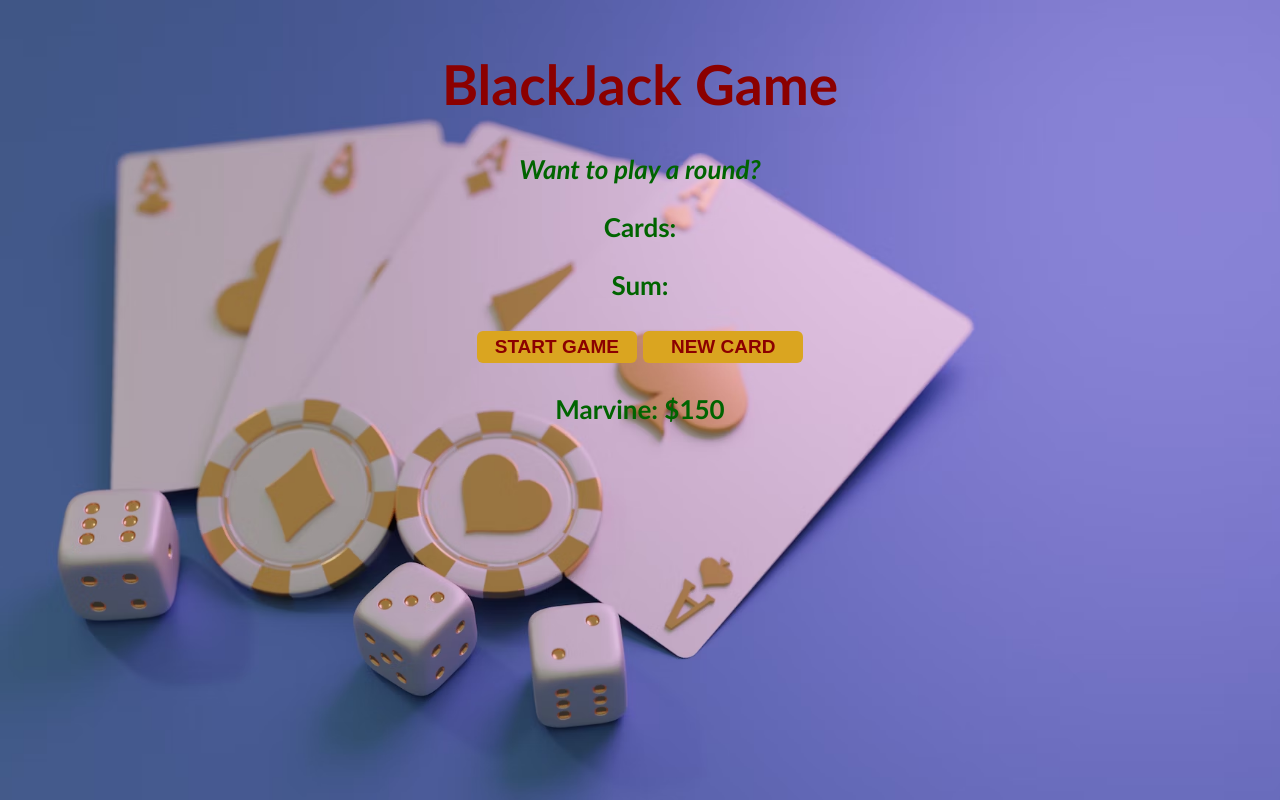
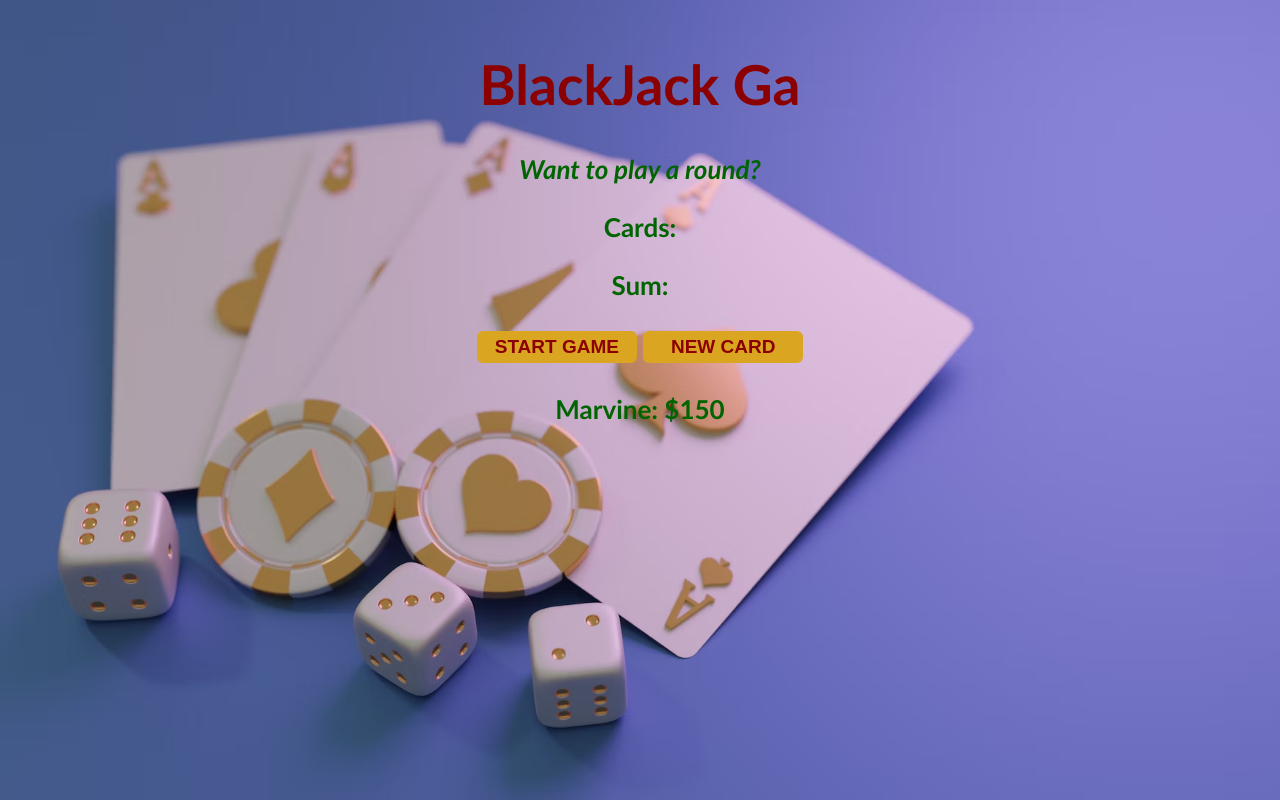
Before and after one commit to 896ma/Black-Jack-Game, a plain HTML site: page index.html in a window 1280 px wide. Drawn offline with Linux system fonts and the light colour scheme.

Commit message:
Update index.html

```diff
--- a/index.html
+++ b/index.html
@@ -5,7 +5,7 @@
 
 </head>
 <body>
-<h1>BlackJack Game</h1>
+<h1>BlackJack Ga</h1>
 
 <p id="message-el">Want to play a round?</p>
 <p id="cards-el">Cards:</p>
```
